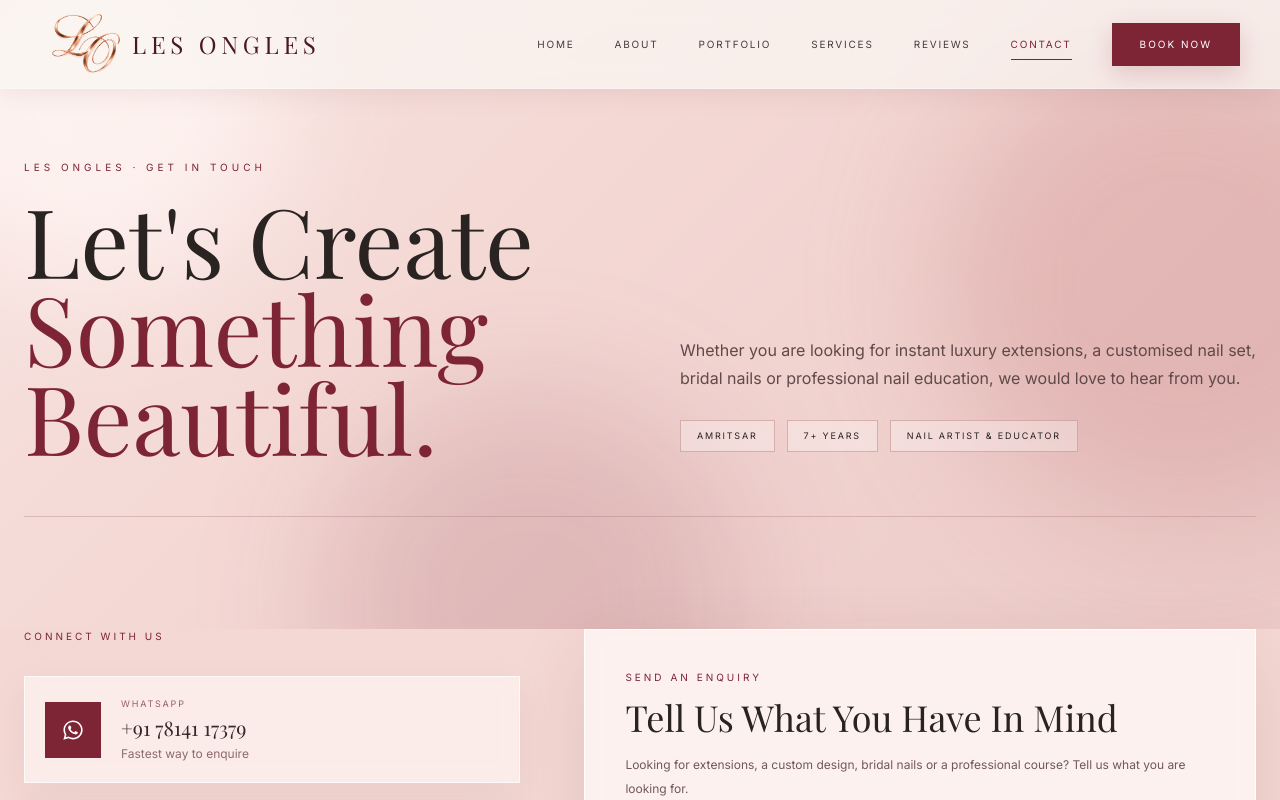
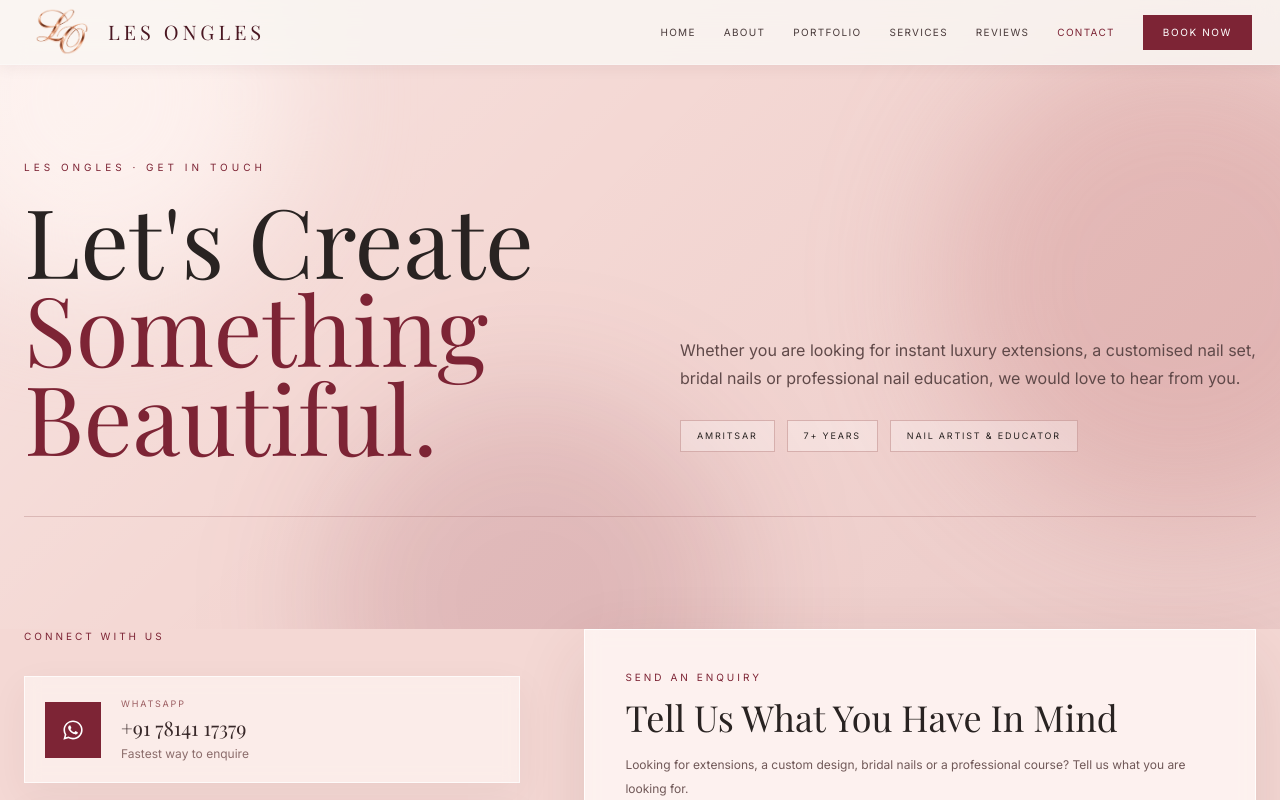
Before and after one commit to jiya307/nails-alter, a React (Vite) app: page /contact in a window 1280 px wide. Shown: the top 800 px of the page. Built offline with nearby package versions, Linux system fonts and the light colour scheme; a web font is replaced by a local one.

Commit message:
update navbar

```diff
--- a/src/components/Navbar.jsx
+++ b/src/components/Navbar.jsx
@@ -1,6 +1,5 @@
 import { useState, useEffect } from "react";
 import { Link, NavLink, useLocation } from "react-router-dom";
-import { gsap } from "gsap";
 import { HiOutlineMenuAlt4, HiOutlineX } from "react-icons/hi";
 
 const links = [
@@ -18,15 +17,10 @@ export default function Navbar() {
   const location = useLocation();
 
   useEffect(() => {
-    const onScroll = () => {
-      setScrolled(window.scrollY > 40);
-    };
-
-    window.addEventListener("scroll", onScroll);
-
-    return () => {
-      window.removeEventListener("scroll", onScroll);
-    };
+    const onScroll = () => setScrolled(window.scrollY > 40);
+    onScroll();
+    window.addEventListener("scroll", onScroll, { passive: true });
+    return () => window.removeEventListener("scroll", onScroll);
   }, []);
 
   useEffect(() => {
@@ -34,27 +28,7 @@ export default function Navbar() {
   }, [location]);
 
   useEffect(() => {
-    if (open) {
-      document.body.style.overflow = "hidden";
-
-      gsap.fromTo(
-        ".mobile-link",
-        {
-          y: 25,
-          opacity: 0,
-        },
-        {
-          y: 0,
-          opacity: 1,
-          stagger: 0.07,
-          duration: 0.45,
-          ease: "power3.out",
-        }
-      );
-    } else {
-      document.body.style.overflow = "";
-    }
-
+    document.body.style.overflow = open ? "hidden" : "";
     return () => {
       document.body.style.overflow = "";
     };
@@ -62,408 +36,110 @@ export default function Navbar() {
 
   return (
     <>
-      {/* =========================
-          NAVBAR
-      ========================== */}
       <header
-        className={`
-          fixed
-          top-0
-          left-0
-          w-full
-          z-50
-          transition-all
-          duration-500
-          ${
+        className={`fixed top-0 left-0 z-50 w-full border-b py-2 transition-colors duration-200 ${
           scrolled
-              ? `
-                bg-[#FAF6F2]/95
-                backdrop-blur-xl
-                border-b
-                border-[#c98280]/35
-                shadow-[0_8px_30px_rgba(74,23,34,0.12)]
-                py-3
-              `
-              : `
-          bg-[#FAF6F2]/75
-          backdrop-blur-md
-          border-b
-          border-white/30
-          shadow-[0_4px_25px_rgba(74,23,34,0.08)]
-          py-3
-        `
-          }
-        `}
+            ? "border-[#C98280]/35 bg-[#FAF6F2]/95 shadow-[0_5px_20px_rgba(74,23,34,0.10)] backdrop-blur-xl"
+            : "border-white/30 bg-[#FAF6F2]/85 shadow-[0_3px_14px_rgba(74,23,34,0.06)] backdrop-blur-md"
+        }`}
       >
-        <div
-  className="
-    max-w-[1500px]
-    mx-auto
-    px-5
-    sm:px-8
-    lg:px-10
-    flex
-    items-center
-    justify-between
-    gap-6
-  "
->
-
-          {/* =========================
-              LOGO
-          ========================== */}
-          <Link
-            to="/"
-  className="
-    group
-    flex
-    items-center
-    shrink-0
-    relative
-              z-10
-  "
->
+        <div className="mx-auto flex max-w-[1500px] items-center justify-between gap-3 px-3 sm:px-5 lg:px-7">
+          <Link to="/" aria-label="LES ONGLES home" className="flex shrink-0 items-center gap-2 sm:gap-3">
             <img
               src="/images/about/les-ongles-logo-transparent.png"
-    alt="LES ONGLES"
-    className="
-      w-[72px]
-                h-[54px]
-                sm:w-[82px]
-                sm:h-[60px]
-                lg:w-[92px]
-                lg:h-[64px]
-                object-contain
-                transition-transform
-                duration-300
-                group-hover:scale-105
-    "
+              alt="LES ONGLES monogram"
+              className="h-[38px] w-[52px] object-contain sm:h-[44px] sm:w-[60px] lg:h-[48px] lg:w-[68px]"
             />
-            <span
-              className="
-                serif
-                text-xl
-                md:text-2xl
-                tracking-[0.2em]
-                text-[#4A1722]
-                group-hover:text-[#7D2435]
-                transition-colors
-                duration-300
-              "
-            >
+            <span className="serif whitespace-nowrap text-[15px] tracking-[0.16em] text-[#4A1722] sm:text-lg lg:text-xl sm:tracking-[0.2em]">
               LES ONGLES
             </span>
-
-
           </Link>
 
-
-          {/* =========================
-              DESKTOP NAV
-          ========================== */}
-          <nav className="hidden lg:flex items-center gap-8 xl:gap-10">
-
+          <nav className="hidden items-center gap-5 lg:flex xl:gap-7">
             {links.map((link) => (
               <NavLink
                 key={link.path}
                 to={link.path}
                 className={({ isActive }) =>
-                  `
-                   relative
-                    text-[10px]
-                    2xl:text-[11px]
-                    tracking-[0.18em]
-                    uppercase
-                    whitespace-nowrap
-                    transition-colors
-                    duration-300
-
-                    after:absolute
-                    after:left-0
-                    after:-bottom-2
-                    after:h-[1px]
-                    after:bg-[#7D2435]
-                    after:transition-all
-                    after:duration-300
-
-                    ${
-                      isActive
-                        ? `
-                          text-[#7D2435]
-                          after:w-full
-                        `
-                        : `
-                          text-[#4A3B3B]
-                          hover:text-[#7D2435]
-                          after:w-0
-                          hover:after:w-full
-                        `
-                    }
-                  `
+                  `whitespace-nowrap text-[10px] uppercase tracking-[0.13em] 2xl:text-[11px] ${
+                    isActive ? "text-[#7D2435]" : "text-[#4A3B3B] hover:text-[#7D2435]"
+                  }`
                 }
               >
                 {link.name}
               </NavLink>
             ))}
-
-
-            {/* =========================
-                BOOK NOW
-            ========================== */}
             <Link
               to="/booking"
-              className="
-                relative
-                overflow-hidden
-                group
-                bg-[#7D2435]
-                text-white
-                px-7
-                py-3.5
-                text-[10px]
-                tracking-[0.2em]
-                uppercase
-                transition-all
-                duration-300
-                shadow-[0_8px_25px_rgba(125,36,53,0.18)]
-                hover:bg-[#4A1722]
-              "
+              className="whitespace-nowrap bg-[#7D2435] px-5 py-2.5 text-[10px] uppercase tracking-[0.16em] text-white hover:bg-[#4A1722]"
             >
-              <span className="relative z-10">
               Book Now
-              </span>
-
-              <span
-                className="
-                  absolute
-                  inset-0
-                  bg-gradient-to-r
-                  from-transparent
-                  via-white/20
-                  to-transparent
-                  -translate-x-full
-                  group-hover:translate-x-full
-                  transition-transform
-                  duration-700
-                "
-              />
             </Link>
-
           </nav>
 
-
-          {/* =========================
-              MOBILE MENU BUTTON
-          ========================== */}
           <button
             type="button"
             onClick={() => setOpen(true)}
             aria-label="Open navigation menu"
             aria-expanded={open}
-            className="
-              xl:hidden
-              shrink-0
-              w-12
-              h-12
-              flex
-              items-center
-              justify-center
-              border
-              border-[#C98280]/50
-              bg-[#FAF6F2]/90
-              backdrop-blur-md
-              text-[#7D2435]
-              text-2xl
-              shadow-[0_5px_20px_rgba(74,23,34,0.10)]
-              transition-all
-              duration-300
-              hover:bg-[#7D2435]
-              hover:text-white
-            "
+            className="flex h-10 w-10 shrink-0 items-center justify-center border border-[#C98280]/45 bg-[#FAF6F2] text-xl text-[#7D2435] lg:hidden"
           >
             <HiOutlineMenuAlt4 />
           </button>
-
-
         </div>
       </header>
 
-
-      {/* =========================
-          MOBILE MENU
-      ========================== */}
-      <div
-        className={`
-          fixed
-          inset-0
-          z-[100]
-          transition-transform
-          duration-500
-          ${
-            open
-              ? "visible opacity-100"
-              : "invisible opacity-0 pointer-events-none"
-          }
-        `}
-      >
-
-        {/* Luxury background */}
-        <div
-          className="
-            absolute
-            inset-0
-            bg-[radial-gradient(circle_at_15%_15%,#fff4f1_0%,transparent_25%),radial-gradient(circle_at_85%_25%,#e6b5b0_0%,transparent_30%),linear-gradient(135deg,#f8e1dd,#d69a96,#a96367,#7D2435)]
-          "
+      {/* Mobile menu: opens immediately without link entrance animations */}
+      {open && (
+        <div className="fixed inset-0 z-[100] overflow-y-auto bg-[radial-gradient(circle_at_15%_15%,#fff4f1_0%,transparent_25%),radial-gradient(circle_at_85%_25%,#e6b5b0_0%,transparent_30%),linear-gradient(135deg,#f8e1dd,#d69a96,#a96367,#7D2435)] lg:hidden">
+          <div className="relative z-10 flex items-center justify-between px-3 py-2.5 sm:px-5">
+            <Link to="/" onClick={() => setOpen(false)} aria-label="LES ONGLES home" className="flex items-center gap-2">
+              <img
+                src="/images/about/les-ongles-logo-transparent.png"
+                alt="LES ONGLES monogram"
+                className="h-[38px] w-[52px] object-contain sm:h-[44px] sm:w-[60px]"
               />
-
-        {/* Shine */}
-        <div
-          className="
-            absolute
-            inset-0
-            bg-[radial-gradient(ellipse_at_30%_20%,rgba(255,255,255,0.45),transparent_18%),radial-gradient(ellipse_at_75%_65%,rgba(255,255,255,0.18),transparent_20%)]
-          "
-        />
-
-
-        {/* =========================
-            MOBILE HEADER
-        ========================== */}
-       <div
-          className="
-            relative
-            z-10
-            flex
-            items-center
-            justify-between
-            px-5
-            sm:px-8
-            py-4
-          "
-        >
-
-          <Link
-            to="/"
-            onClick={() => setOpen(false)}
-            className="flex flex-col leading-none"
-          >
-
-            <span className="serif text-xl tracking-[0.2em] text-[#4A1722]">
+              <span className="serif whitespace-nowrap text-[15px] tracking-[0.16em] text-[#4A1722] sm:text-lg sm:tracking-[0.2em]">
                 LES ONGLES
               </span>
-
-            <span className="text-[7px] tracking-[0.25em] uppercase text-[#7D2435] mt-1">
-              Instant Luxury Extensions
-            </span>
             </Link>
-
             <button
               type="button"
               onClick={() => setOpen(false)}
               aria-label="Close navigation menu"
-            className="
-              w-12
-              h-12
-              flex
-              items-center
-              justify-center
-              border
-              border-[#7D2435]/30
-              bg-white/50
-              backdrop-blur-md
-              text-[#4A1722]
-              text-2xl
-              transition-all
-              duration-300
-              hover:bg-[#7D2435]
-              hover:text-white
-            "
+              className="flex h-10 w-10 items-center justify-center border border-[#7D2435]/30 bg-white/50 text-xl text-[#4A1722]"
             >
               <HiOutlineX />
             </button>
-
           </div>
 
-
-        {/* =========================
-            MOBILE LINKS
-        ========================== */}
-        <nav className="
-            relative
-            z-10
-            flex
-            flex-col
-            items-center
-            justify-center
-            h-[calc(100vh-90px)]
-            gap-5
-            sm:gap-6
-            px-6
-          ">
-
+          <nav className="relative z-10 flex min-h-[calc(100dvh-100px)] flex-col items-center justify-center gap-4 px-5 py-5 sm:gap-5">
             {links.map((link) => (
               <NavLink
                 key={link.path}
                 to={link.path}
+                onClick={() => setOpen(false)}
                 className={({ isActive }) =>
-                `
-                  mobile-link
-                  serif
-                  text-3xl
-                  sm:text-4xl
-                  transition-all
-                  duration-300
-
-                  ${
-                    isActive
-                      ? "text-white"
-                      : "text-[#4A1722] hover:text-white"
-                  }
-                `
+                  `serif text-2xl sm:text-3xl ${isActive ? "text-white" : "text-[#4A1722]"}`
                 }
               >
                 {link.name}
               </NavLink>
             ))}
-
-
-          {/* BOOK NOW */}
             <Link
               to="/booking"
-            className="
-              mobile-link
-              mt-5
-              bg-[#7D2435]
-              text-white
-              px-10
-              py-4
-              text-xs
-              tracking-[0.2em]
-              uppercase
-              shadow-[0_12px_35px_rgba(74,23,34,0.25)]
-              transition-all
-              duration-300
-              hover:bg-[#4A1722]
-            "
+              onClick={() => setOpen(false)}
+              className="mt-2 bg-[#7D2435] px-8 py-3 text-[11px] uppercase tracking-[0.16em] text-white"
             >
               Book Now →
             </Link>
-
           </nav>
 
-
-        {/* =========================
-            MOBILE FOOTER
-        ========================== */}
-        <div className="absolute bottom-5 left-0 right-0 text-center">
-
-          <p className="text-[9px] tracking-[0.3em] uppercase text-[#4A1722]/70">
+          <p className="pb-4 text-center text-[9px] uppercase tracking-[0.22em] text-[#4A1722]/70">
             LES ONGLES · AMRITSAR · PUNJAB
           </p>
-
         </div>
-
-      </div>
+      )}
     </>
   );
 }
```
Lines whose indentation alone changed are shown as unchanged.
